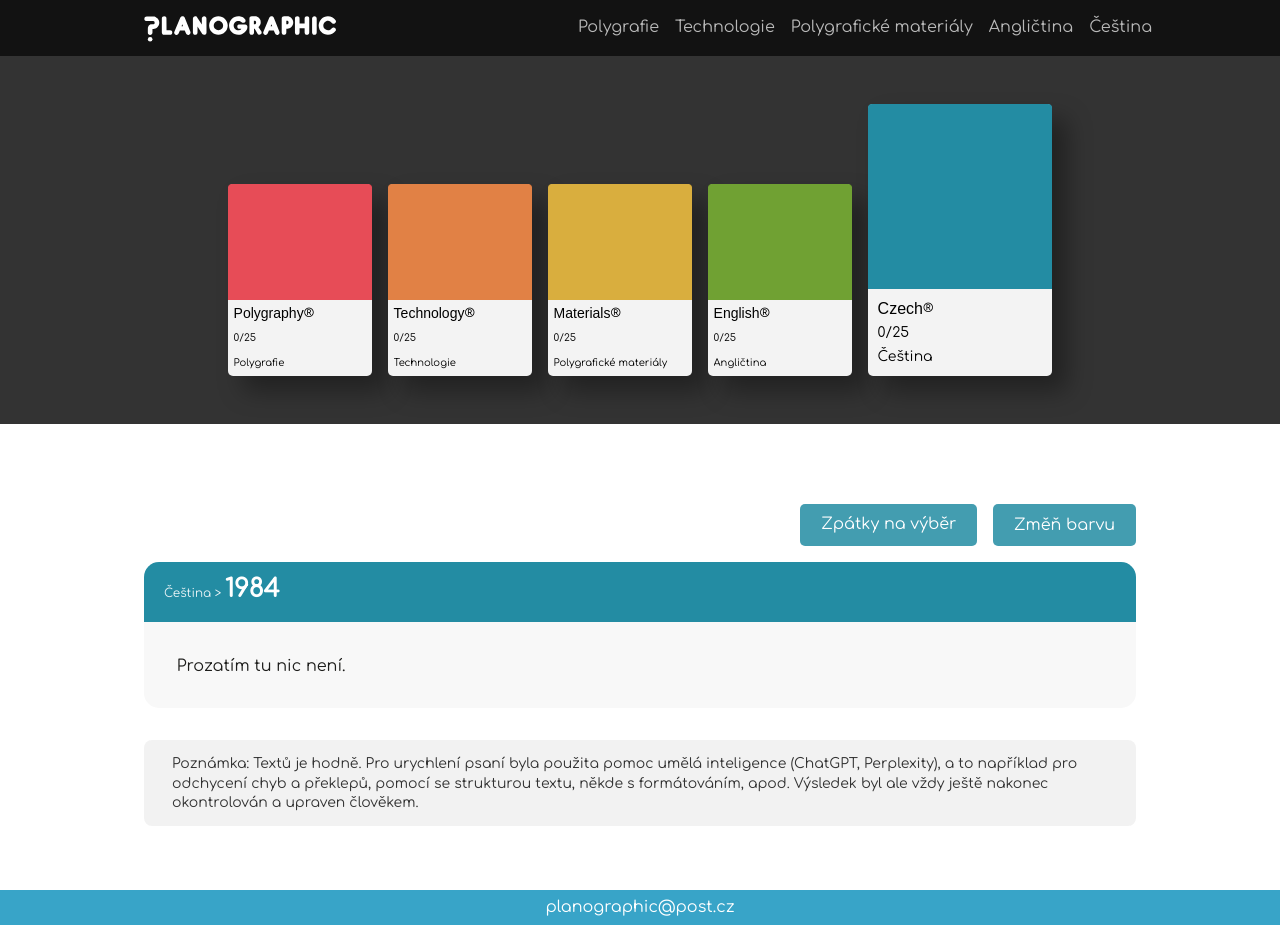
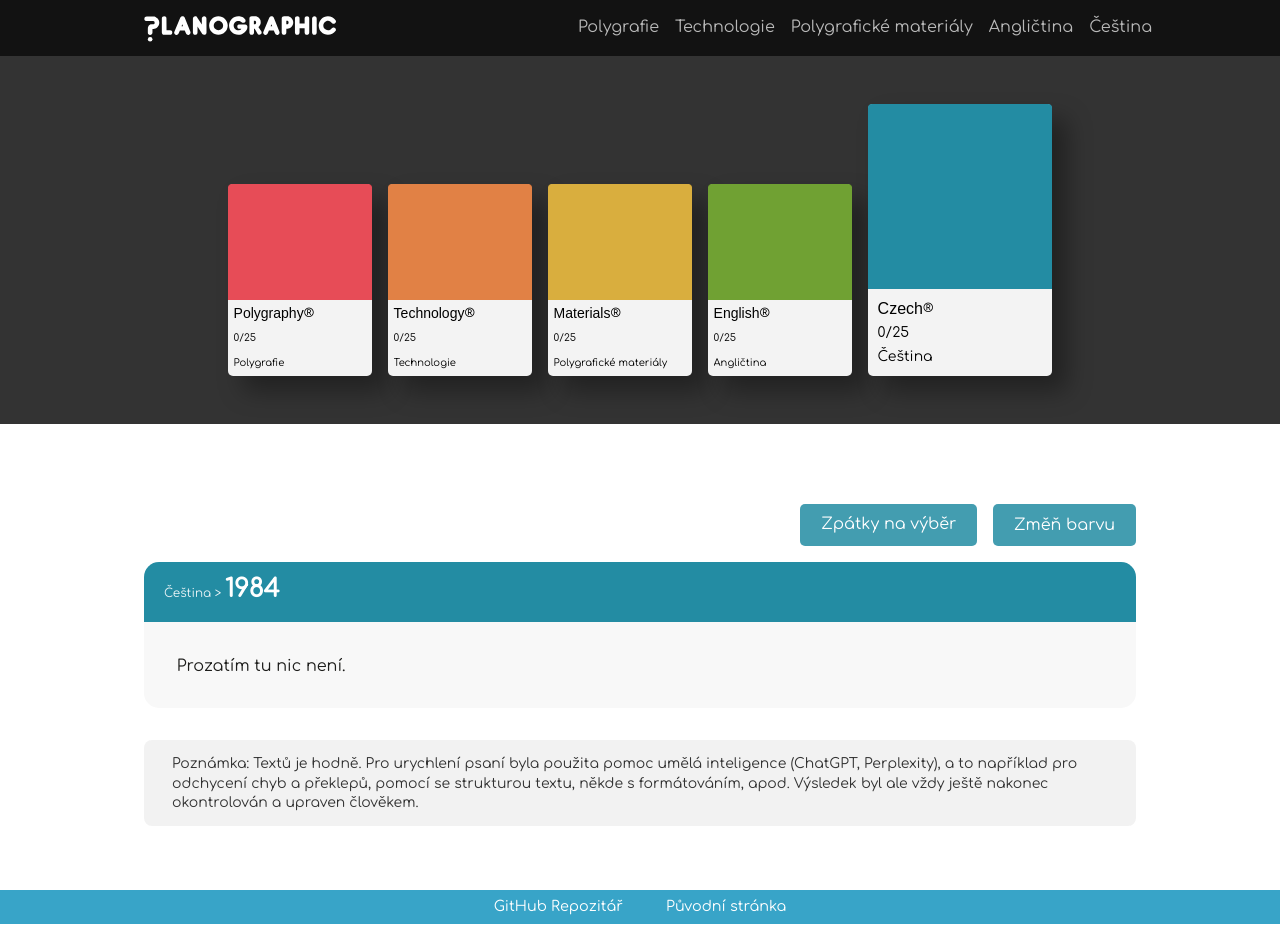
Before and after one commit to dxzfvzs/planographic_web, a React (Create React App) app: page /#/czech/rozbory/1984 in a window 1280 px wide. Built offline with nearby package versions, Linux system fonts and the light colour scheme.

Commit message:
feat: update footer links (#3)
* feat: update footer links

* fix: fix codereview comments

```diff
--- a/src/components/footer/footer.css
+++ b/src/components/footer/footer.css
@@ -6,4 +6,10 @@ footer {
   color: var(--white);
   box-sizing: border-box;
   text-align: center;
+  font-size: 0.9em;
 }
+
+footer .link {
+  color: var(--white);
+  margin: 0 1.5em;
+}
--- a/src/components/footer/footer.tsx
+++ b/src/components/footer/footer.tsx
@@ -5,7 +5,22 @@ export default function Footer() {
   return (
     <footer>
       <span>
-          planographic@post.cz
+        <a href="https://github.com/dxzfvzs/planographic_web"
+           className="link"
+           target="_blank"
+           rel="noopener noreferrer"
+           aria-label="GitHub Repozitář (otevře se v novém okně)"
+        >
+          GitHub Repozitář
+        </a>
+        <a href="https://planographic.8u.cz/"
+           className="link"
+           target="_blank"
+           rel="noopener noreferrer"
+           aria-label="Původní stránka (otevře se v novém okně)"
+        >
+          Původní stránka
+        </a>
       </span>
     </footer>
   );
```
